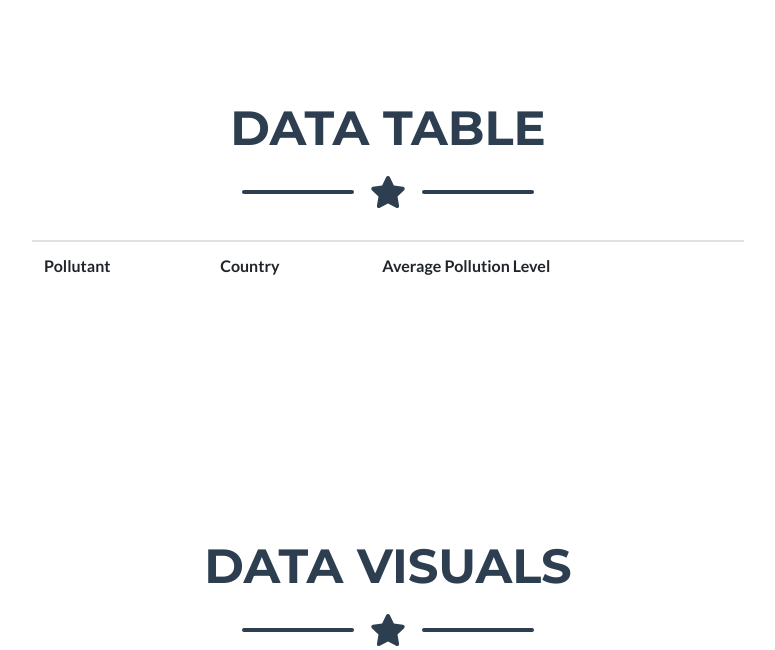
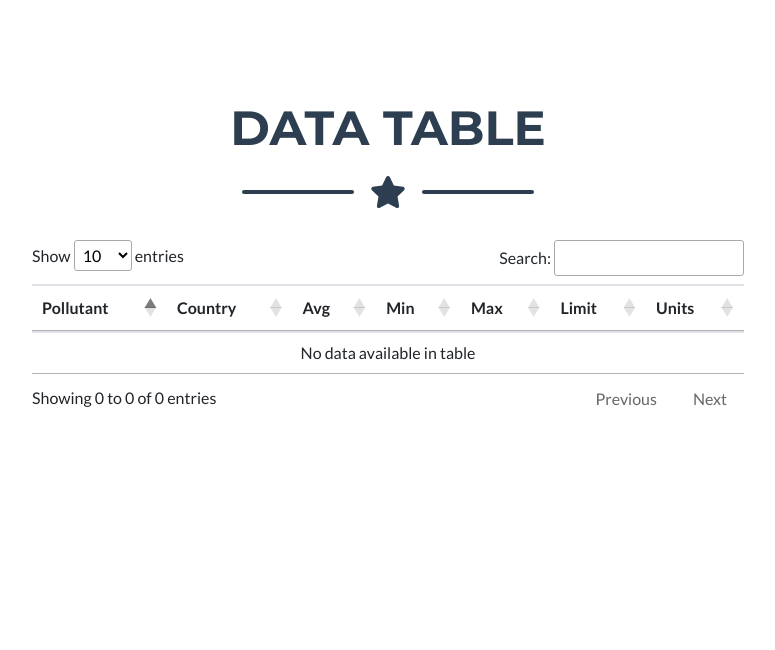
Before and after one commit to SugarloafAndACupOfJoe/mareks_portfolio, a Django app: page /airpollution/ in a window 1280 px wide. Shown: the part 716-1366 px from the top of the page, without its empty margins (252-1027 px from the left). Run offline with Django 3.2, Linux system fonts and the light colour scheme; data that the repository does not hold is empty; some libraries are stand-ins or nearby versions.

Commit message:
added DataTables and added new context to airpollution table

```diff
--- a/airpollution/helpers.py
+++ b/airpollution/helpers.py
@@ -48,6 +48,8 @@ def get_headers_and_units(ws):
             units = ws[column][headers_row + 1].value
             continue
 
+        units = units if units != 'count' else 'µg/m3'
+
         # Map headers with their indices
         for choice in XLHEADERS.choices:
             if choice in header:
--- a/airpollution/models.py
+++ b/airpollution/models.py
@@ -4,6 +4,7 @@ from django.db import models
 class Pollutant(models.Model):
     """Pollution model for airpollution app"""
     name = models.CharField(max_length=10, primary_key=True)
+    limit_value = models.SmallIntegerField(null=True)
     removed = models.BooleanField(default=False)
 
     def __str__(self):
--- a/airpollution/views.py
+++ b/airpollution/views.py
@@ -1,4 +1,4 @@
-from django.db.models import Sum, Q
+from django.db.models import Max, Min, Sum, Q
 from django.http import HttpResponse
 from django.shortcuts import render
 from django import forms
@@ -19,22 +19,30 @@ def airpollution(request):
     if request.method == 'GET':
         table_data = {}
         visuals_data = {}
-        pollutant_list = [pollutant.name for pollutant in Pollutant.objects.all()]
+        pollutant_list = [pollutant for pollutant in Pollutant.objects.all()]
         country_list = [country.iso_code for country in Country.objects.all()]
 
         for pollutant in pollutant_list:
-            table_data[pollutant] = {}
-            visuals_data[pollutant] = {'labels': [], 'data': []}
+            table_data[pollutant.name] = {}
+            visuals_data[pollutant.name] = {'labels': [], 'data': []}
             for country in country_list:
-                total = PollutantEntry.objects\
-                    .aggregate(total=Sum('pollution_level', filter=Q(pollutant__name=pollutant,
-                                                                     country__iso_code=country)))
-                total = total['total']
-                count = PollutantEntry.objects.filter(pollutant__name=pollutant, country__iso_code=country).count()
+                total = PollutantEntry.objects \
+                    .aggregate(total=Sum('pollution_level', filter=Q(pollutant=pollutant,
+                                                                     country__iso_code=country)))['total']
+                minimum = PollutantEntry.objects \
+                    .aggregate(min=Min('pollution_level', filter=Q(pollutant=pollutant,
+                                                                   country__iso_code=country)))['min']
+                maximum = PollutantEntry.objects \
+                    .aggregate(max=Max('pollution_level', filter=Q(pollutant=pollutant,
+                                                                   country__iso_code=country)))['max']
+                count = PollutantEntry.objects.filter(pollutant=pollutant, country__iso_code=country).count()
+                units = PollutantEntry.objects.filter(pollutant=pollutant, country__iso_code=country).first()
+                units = units.units if units else ''
                 if total is not None and count:
-                    table_data[pollutant][country] = total / count
-                    visuals_data[pollutant]['labels'].append(country)
-                    visuals_data[pollutant]['data'].append(total / count)
+                    table_data[pollutant.name][country] = {'avg': total / count, 'min': minimum, 'max': maximum,
+                                                           'limit': pollutant.limit_value, 'units': units}
+                    visuals_data[pollutant.name]['labels'].append(country)
+                    visuals_data[pollutant.name]['data'].append(total / count)
 
         # Post process visual data
         for pollutant_data in visuals_data.values():
@@ -44,11 +52,9 @@ def airpollution(request):
             background_colors = []
             border_colors = []
             for rgb in RGB_tuples:
-                red, green, blue = int(rgb[0]*255), int(rgb[1]*255), int(rgb[2]*255)
+                red, green, blue = int(rgb[0] * 255), int(rgb[1] * 255), int(rgb[2] * 255)
                 background_colors.append(f'rgba({red}, {green}, {blue}, 0.2)')
                 border_colors.append(f'rgba({red}, {green}, {blue}, 1)')
-
-            # background_color = [f'rgba({int(rgb[0]*255)}, {int(rgb[0]*255)}, {int(rgb[0]*255)}, 0.2)' for rgb in RGB_tuples]
 
             pollutant_data['labels'] = json.dumps(pollutant_data['labels'])
             pollutant_data['data'] = json.dumps(pollutant_data['data'])
@@ -72,6 +78,10 @@ def airpollution(request):
                 ws = wb[tab_name]
                 pollutant_name = tab_name.split('_')[0].strip()
                 pollutant = Pollutant.objects.get_or_create(name=pollutant_name)
+                if pollutant[0].limit_value is None:
+                    limit_value = int(ws['A'][2].value.split()[-2])
+                    pollutant[0].limit_value = limit_value
+                    pollutant[0].save()
                 headers_row, headers, units = get_headers_and_units(ws)
 
                 # Save all entries to database
@@ -165,6 +175,48 @@ def temp_country_creator(request):
         'United Kingdom': 'GB',
     }
 
+    countries2 = {
+        'Albania': ['AL', '#f60a0a'],
+        'Andorra': ['AD', '#2019c0'],
+        'Austria': ['AT', '#a81b1b'],
+        'Belgium': ['BE', '#000000'],
+        'Bosnia and Herzegovina': ['BA', '#ffd200'],
+        'Bulgaria': ['BG', '#468650'],
+        'Croatia': ['HR', '#21248a'],
+        'Cyprus': ['CY', '#ff7a00'],
+        'Czech Republic': ['CZ', '#dfdfdf'],
+        'Denmark': ['DK', '#b60000'],
+        'Estonia': ['EE', '#2f8ebc'],
+        'Finland': ['FI', '#011d92'],
+        'France': ['FR', '#dfdfdf'],
+        'Germany': ['DE', '#e0be1d'],
+        'Greece': ['GR', '#0b66aa'],
+        'Hungary': ['HU', '#295934'],
+        'Iceland': ['IS', '#2933d9'],
+        'Ireland': ['IE', '#00d614'],
+        'Italy': ['IT', '#c30000'],
+        'Kosovo under UNSCR 1244/99': ['XK', '#354dcb'],
+        'Latvia': ['LV', '#762424'],
+        'Lithuania': ['LT', '#ffc000'],
+        'Luxembourg': ['LU', '#6dc0f6'],
+        'Malta': ['MT', '#dfdfdf'],
+        'Montenegro': ['ME', '#a07900'],
+        'Netherlands': ['NL', '#ff6000'],
+        'Norway': ['NO', '#ff0000'],
+        'Poland': ['PL', '#ffbcbc'],
+        'Portugal': ['PT', '#064a00'],
+        'Romania': ['RO', '#201b82'],
+        'Serbia': ['RS', '#3d2269'],
+        'Slovakia': ['SK', '#294bff'],
+        'Slovenia': ['SI', '#ff3333'],
+        'Spain': ['ES', '#f6a900'],
+        'Sweden': ['SE', '#3c73d3'],
+        'Switzerland': ['CH', '#cf3535'],
+        'The former Yugoslav Republic of Macedonia': ['MK', '#ecc615'],
+        'Turkey': ['TR', '#c82727'],
+        'United Kingdom': ['GB', '#071260'],
+    }
+
     to_insert = []
     for country_name, iso_code in countries.items():
         to_insert.append(Country(iso_code=iso_code, name=country_name))
--- a/templates/airpollution/welcome.html
+++ b/templates/airpollution/welcome.html
@@ -62,23 +62,33 @@
             <div class="row">
                 <div class="col-lg-8 mx-auto">
 
-                    <table class="table">
+                    <table id="our-table" class="table">
+                        <thead>
                         <tr>
                             <th scope="col">Pollutant</th>
                             <th scope="col">Country</th>
-                            <th scope="col">Average Pollution Level</th>
+                            <th scope="col">Avg</th>
+                            <th scope="col">Min</th>
+                            <th scope="col">Max</th>
+                            <th scope="col">Limit</th>
+                            <th scope="col">Units</th>
                         </tr>
+                        </thead>
+                        <tbody>
                         {% for pollution_name, pollution_data in data.items %}
-                            {% for country_iso, average_pollution in pollution_data.items %}
+                            {% for country_iso, data in pollution_data.items %}
                                 <tr>
-                                    {% if forloop.first %}
-                                        <th rowspan="{{ pollution_data|length }}" scope="row">{{ pollution_name }}</th>
-                                    {% endif %}
+                                    <th scope="row">{{ pollution_name }}</th>
                                     <td>{{ country_iso }}</td>
-                                    <td>{{ average_pollution|floatformat }}</td>
+                                    <td>{{ data.avg|floatformat }}</td>
+                                    <td>{{ data.min|floatformat }}</td>
+                                    <td>{{ data.max|floatformat }}</td>
+                                    <td>{{ data.limit }}</td>
+                                    <td>{{ data.units }}</td>
                                 </tr>
                             {% endfor %}
                         {% endfor %}
+                        </tbody>
                     </table>
 
                 </div>
@@ -104,7 +114,7 @@
                     {% for pollutant_name, data in visuals_data.items %}
                         <canvas class="myChart mb-3" width="400" height="400" data-name="{{ pollutant_name }}"
                                 data-labels="{{ data.labels }}" data-data="{{ data.data }}"
-                                data-background="{{ data.background }}"  data-border="{{ data.border }}"></canvas>
+                                data-background="{{ data.background }}" data-border="{{ data.border }}"></canvas>
                     {% endfor %}
 
                 </div>
@@ -130,11 +140,6 @@
                 background = JSON.parse(background)
                 border = JSON.parse(border)
 
-                console.log(name)
-                console.log(labels)
-                console.log(data)
-                console.log(background)
-                console.log(border)
                 myChart = new Chart(ctx, {
                     type: 'bar',
                     data: {
@@ -159,6 +164,8 @@
                 });
             })
 
+            $('#our-table').DataTable();
+
         })
     </script>
 
--- a/templates/base.html
+++ b/templates/base.html
@@ -17,6 +17,8 @@
         <link href="https://fonts.googleapis.com/css?family=Lato:400,700,400italic,700italic" rel="stylesheet" type="text/css" />
         <!-- Core theme CSS (includes Bootstrap)-->
         <link href="{% static 'css/styles.css' %}" rel="stylesheet" />
+        <!-- DataTables Styling-->
+        <link rel="stylesheet" type="text/css" href="https://cdn.datatables.net/v/bs4/dt-1.10.23/b-1.6.5/b-flash-1.6.5/fh-3.1.8/sp-1.2.2/datatables.min.css"/>
     </head>
     <body id="page-top">
         <!-- Navigation-->
@@ -108,6 +110,8 @@
 
         <!-- Core theme JS-->
         <script src="{% static 'js/scripts.js' %}"></script>
+        <!-- DataTables JS-->
+        <script type="text/javascript" src="https://cdn.datatables.net/v/bs4/dt-1.10.23/b-1.6.5/b-flash-1.6.5/fh-3.1.8/sp-1.2.2/datatables.min.js"></script>
 
         {% block js %}{% endblock %}
     </body>
```
Also changed, not shown: airpollution/migrations/0007_pollutant_limit_value.py (added), airpollution/migrations/0008_remove_pollutant_limit_value.py (added), airpollution/migrations/0009_pollutant_limit_value.py (added).
